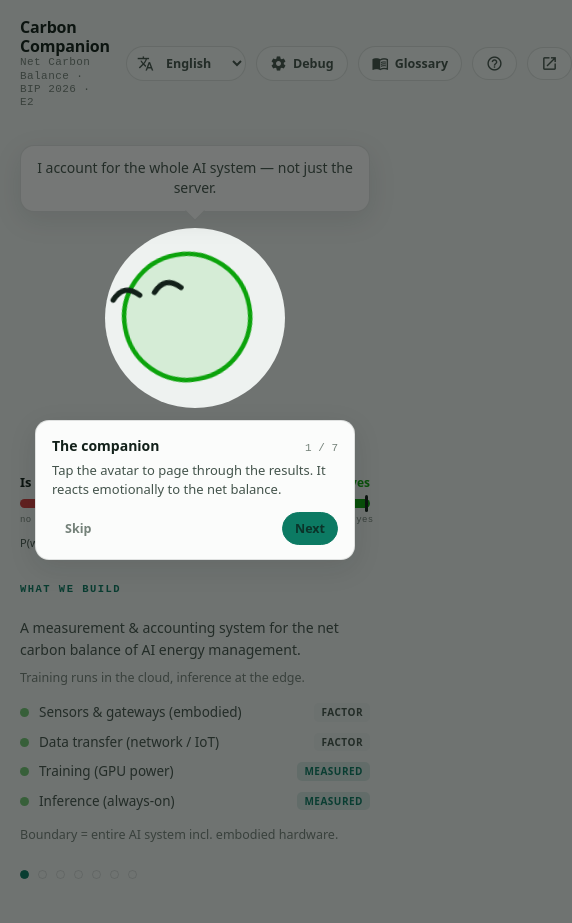
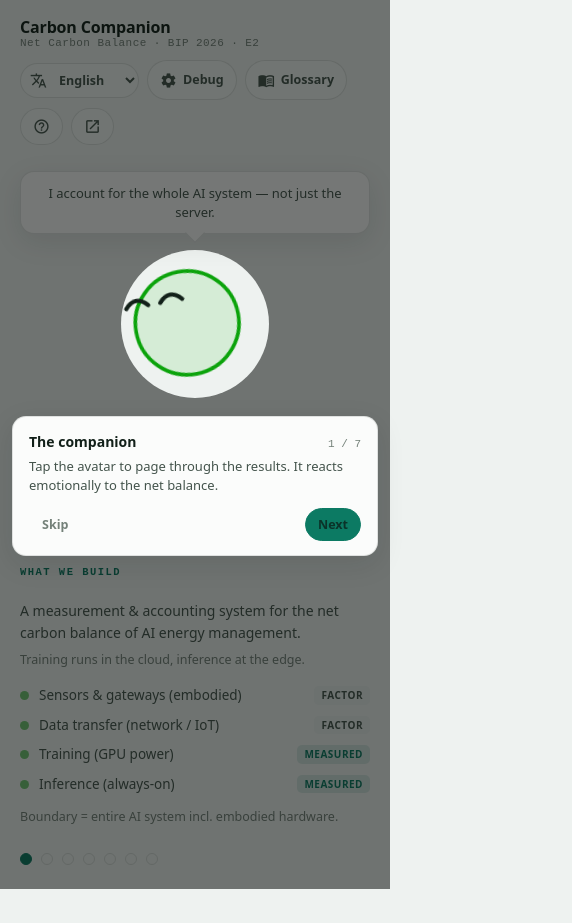
Before and after one commit to SirQuacksALot/carbonCompanion, a website: page index.html in a window 390 px wide. Both pictures are taken after a click on the button "Tap the companion to show the next piece of information". Shown: the whole page, 572 px wide, since content can reach past the window. After the commit the page ends 889 px from the top, so only its background shows below. Drawn offline with Linux system fonts and the light colour scheme; a web font is replaced by a local one.

Commit message:
feat: optimize for mobile devices

```diff
--- a/style.css
+++ b/style.css
@@ -275,11 +275,29 @@ body{
 
 /* ---------- responsive ---------- */
 @media (max-width: 820px){
-  .stage{ grid-template-columns:1fr; gap:30px; align-items:stretch; text-align:center }
+  .topbar{ flex-wrap:wrap; row-gap:10px }
+  .brand{ flex:1 1 100% }
+  .topbar-right{ flex-wrap:wrap; gap:8px }
+  .stage{ grid-template-columns:1fr; gap:26px; align-items:stretch; text-align:center; padding-top:18px }
   .companion-col{ order:0 }
   .content-col{ order:1 }
   .worth{ text-align:left }
   .answer{ text-align:left }
-  .companion{ width:180px; height:180px }
-  .mbar{ grid-template-columns:120px 1fr 72px; gap:8px }
+  .companion{ width:170px; height:170px }
+  .mbar{ grid-template-columns:112px 1fr 68px; gap:8px }
+  .debug-toggle{ padding:9px 12px }
+  .lang-select-wrap{ padding-left:9px }
+  .preset{ padding:8px 11px }
+  .pdot{ width:12px; height:12px }
+  .icon-btn{ padding:8px 10px }
 }
+
+@media (max-width: 430px){
+  .companion{ width:148px; height:148px }
+  .bubble{ max-width:100%; font-size:13px }
+  .mbar{ grid-template-columns:92px 1fr 62px; gap:6px }
+  .tour-tip{ max-width:calc(100vw - 24px) }
+  .debug-body{ padding:14px 14px 24px }
+  .stage{ padding-bottom:24px }
+  .g-item{ padding:10px 0 }
+}
```
